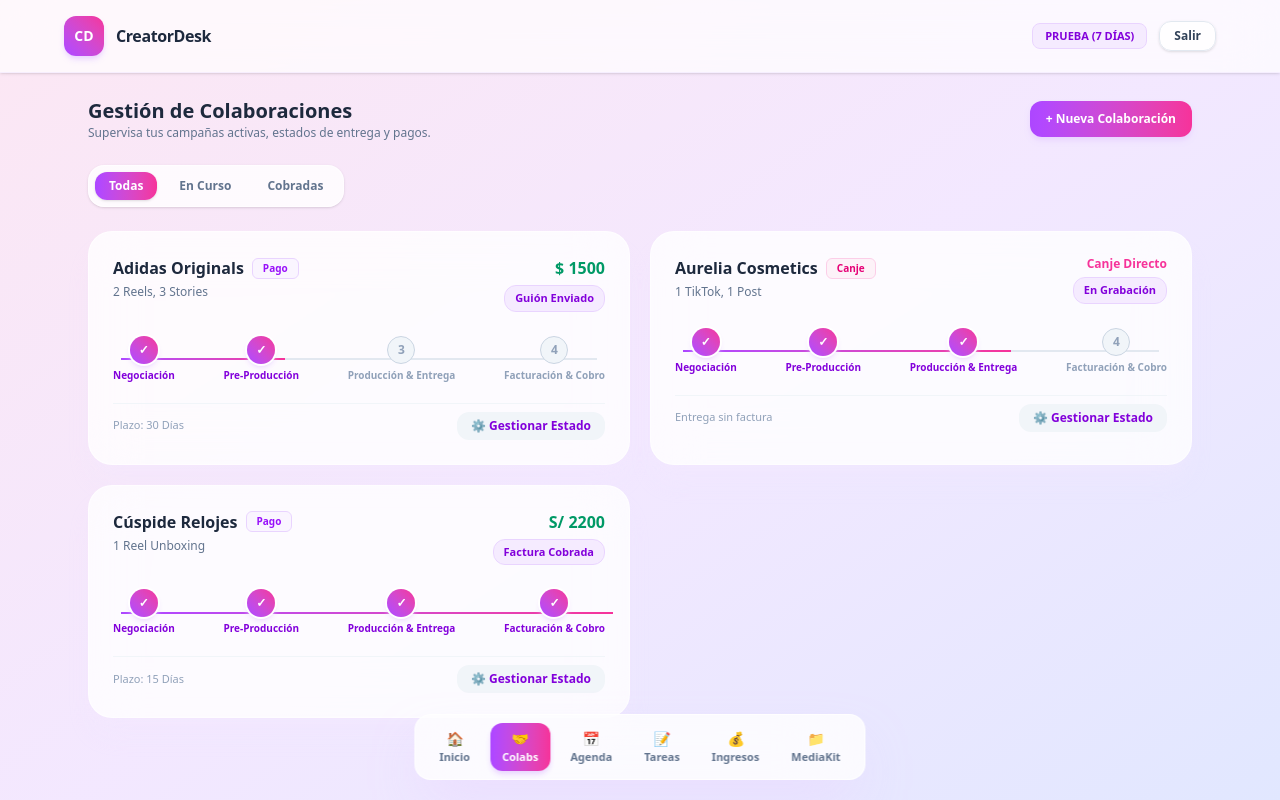
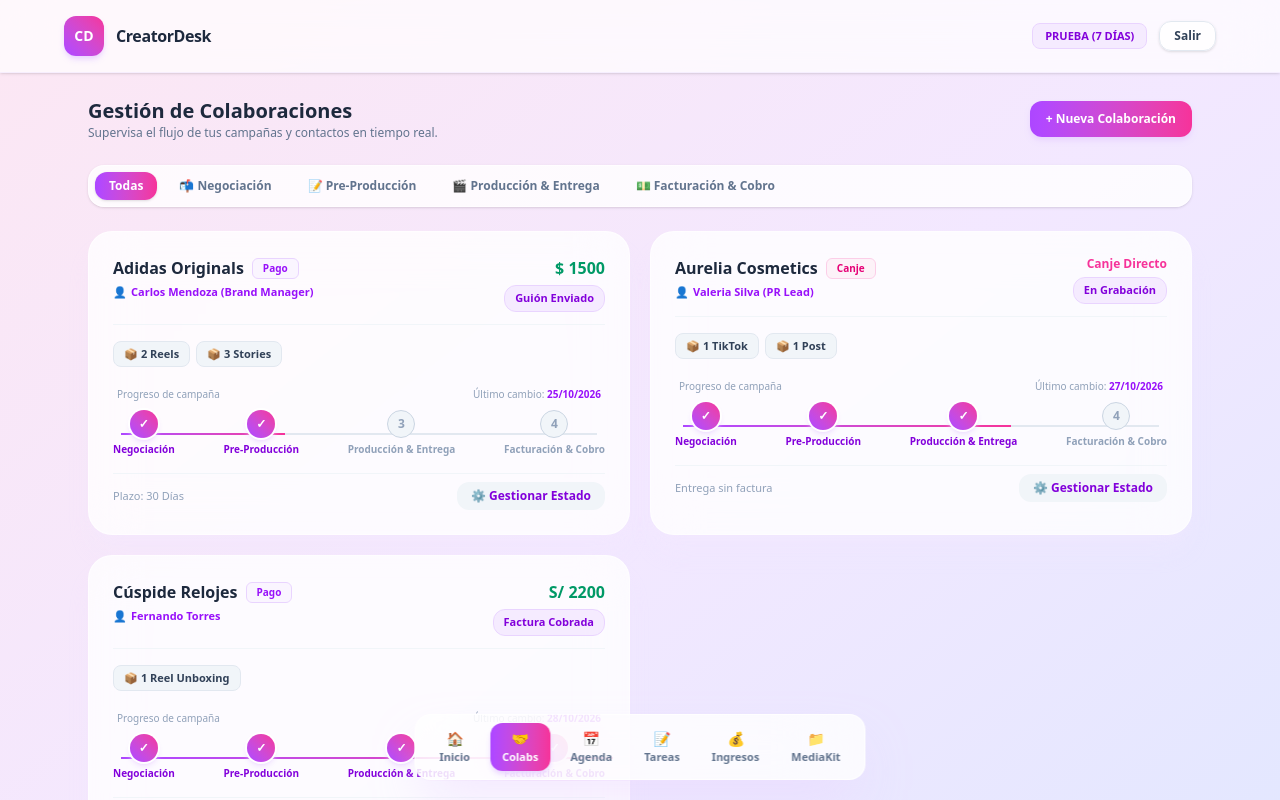
Before and after one commit to diparraguirre-oss/creatordesk, a Next.js app: page /creatordesk/1 in a window 1280 px wide. Shown: the top 800 px of the page. Built offline with nearby package versions, Linux system fonts and the light colour scheme; sample sign-in values are in the browser's storage.

Commit message:
feat: filtros por las 4 etapas reales, registro de fecha por estado, contacto de marca y entregables claros

```diff
--- a/src/app/creatordesk/[creatorSlug]/page.tsx
+++ b/src/app/creatordesk/[creatorSlug]/page.tsx
@@ -27,8 +27,6 @@ export const CAMPAIGN_STAGES = [
   }
 ];
 
-export const ALL_STATUSES = CAMPAIGN_STAGES.flatMap(s => s.statuses);
-
 export default function CreatorDeskAppPage({ params }: { params: { creatorSlug?: string } }) {
   const [loading, setLoading] = useState(true);
   const [user, setUser] = useState<any>(null);
@@ -37,18 +35,19 @@ export default function CreatorDeskAppPage({ params }: { params: { creatorSlug?:
   const [daysRemaining, setDaysRemaining] = useState<number>(7);
   const [activeTab, setActiveTab] = useState<'home' | 'colabs' | 'calendar' | 'tasks' | 'income' | 'mediakit'>('colabs');
 
-  // Filtros de Colabs
+  // Filtros de Colabs por Etapas Reales
   const [colabFilter, setColabFilter] = useState<string>('todas');
   const [showNewColabModal, setShowNewColabModal] = useState(false);
   const [selectedColabForDetail, setSelectedColabForDetail] = useState<any>(null);
 
-  // Formulario Nueva Colaboración
+  // Formulario Nueva Colaboración con Contacto y Entregables explícitos
   const [brandName, setBrandName] = useState('');
+  const [contactName, setContactName] = useState('');
   const [dealType, setDealType] = useState<'Pago' | 'Canje'>('Pago');
   const [currency, setCurrency] = useState<'USD' | 'PEN'>('USD');
   const [amount, setAmount] = useState('');
   const [paymentDays, setPaymentDays] = useState('30');
-  const [deliverables, setDeliverables] = useState({ reels: 1, tiktoks: 0, stories: 2, posts: 0 });
+  const [deliverables, setDeliverables] = useState({ reels: 1, tiktoks: 0, stories: 2, posts: 0, shorts: 0 });
 
   // Modal confirmación tareas
   const [pendingTask, setPendingTask] = useState<any>(null);
@@ -64,32 +63,47 @@ export default function CreatorDeskAppPage({ params }: { params: { creatorSlug?:
     {
       id: '1',
       brand: 'Adidas Originals',
+      contactName: 'Carlos Mendoza (Brand Manager)',
       dealType: 'Pago',
       currency: 'USD',
       amount: 1500,
       paymentDays: 30,
       status: 'Guión Enviado',
-      deliverables: '2 Reels, 3 Stories'
+      deliverables: ['2 Reels', '3 Stories'],
+      statusHistory: {
+        'Campaña Recibida': '20/10/2026',
+        'Guión Enviado': '25/10/2026'
+      }
     },
     {
       id: '2',
       brand: 'Aurelia Cosmetics',
+      contactName: 'Valeria Silva (PR Lead)',
       dealType: 'Canje',
       currency: 'PEN',
       amount: 0,
       paymentDays: 0,
       status: 'En Grabación',
-      deliverables: '1 TikTok, 1 Post'
+      deliverables: ['1 TikTok', '1 Post'],
+      statusHistory: {
+        'Campaña Recibida': '22/10/2026',
+        'En Grabación': '27/10/2026'
+      }
     },
     {
       id: '3',
       brand: 'Cúspide Relojes',
+      contactName: 'Fernando Torres',
       dealType: 'Pago',
       currency: 'PEN',
       amount: 2200,
       paymentDays: 15,
       status: 'Factura Cobrada',
-      deliverables: '1 Reel Unboxing'
+      deliverables: ['1 Reel Unboxing'],
+      statusHistory: {
+        'Campaña Recibida': '10/10/2026',
+        'Factura Cobrada': '28/10/2026'
+      }
     }
   ]);
 
@@ -150,21 +164,29 @@ export default function CreatorDeskAppPage({ params }: { params: { creatorSlug?:
     if (deliverables.tiktoks > 0) delivArray.push(`${deliverables.tiktoks} TikToks`);
     if (deliverables.stories > 0) delivArray.push(`${deliverables.stories} Stories`);
     if (deliverables.posts > 0) delivArray.push(`${deliverables.posts} Posts`);
+    if (deliverables.shorts > 0) delivArray.push(`${deliverables.shorts} Shorts`);
+
+    const todayStr = new Date().toLocaleDateString('es-ES', { day: '2-digit', month: '2-digit', year: 'numeric' });
 
     const newColabObj = {
       id: String(Date.now()),
       brand: brandName,
+      contactName: contactName || 'Contacto directo',
       dealType: dealType,
       currency: dealType === 'Pago' ? currency : 'PEN',
       amount: dealType === 'Pago' ? Number(amount) || 0 : 0,
       paymentDays: Number(paymentDays),
       status: 'Campaña Recibida',
-      deliverables: delivArray.join(', ') || 'Contenido personalizado'
+      deliverables: delivArray.length > 0 ? delivArray : ['Contenido personalizado'],
+      statusHistory: {
+        'Campaña Recibida': todayStr
+      }
     };
 
     setColabs([newColabObj, ...colabs]);
     setShowNewColabModal(false);
     setBrandName('');
+    setContactName('');
     setAmount('');
   };
 
@@ -177,16 +199,29 @@ export default function CreatorDeskAppPage({ params }: { params: { creatorSlug?:
   };
 
   const handleStatusChange = (colabId: string, newStatus: string) => {
-    setColabs(colabs.map(c => c.id === colabId ? { ...c, status: newStatus } : c));
+    const todayStr = new Date().toLocaleDateString('es-ES', { day: '2-digit', month: '2-digit', year: 'numeric' });
+
+    setColabs(colabs.map(c => {
+      if (c.id === colabId) {
+        const updatedHistory = { ...c.statusHistory, [newStatus]: todayStr };
+        return { ...c, status: newStatus, statusHistory: updatedHistory };
+      }
+      return c;
+    }));
+
     if (selectedColabForDetail && selectedColabForDetail.id === colabId) {
-      setSelectedColabForDetail({ ...selectedColabForDetail, status: newStatus });
+      const updatedHistory = { ...selectedColabForDetail.statusHistory, [newStatus]: todayStr };
+      setSelectedColabForDetail({ ...selectedColabForDetail, status: newStatus, statusHistory: updatedHistory });
     }
   };
 
   const filteredColabs = colabs.filter(c => {
     if (colabFilter === 'todas') return true;
-    if (colabFilter === 'activas') return c.status !== 'Factura Cobrada' && c.status !== 'Campaña Cancelada';
-    if (colabFilter === 'cobradas') return c.status === 'Factura Cobrada';
+    const stageIdx = getStageIndex(c.status);
+    if (colabFilter === 'negociacion') return stageIdx === 0;
+    if (colabFilter === 'preprod') return stageIdx === 1;
+    if (colabFilter === 'prod') return stageIdx === 2;
+    if (colabFilter === 'cobro') return stageIdx === 3;
     return true;
   });
 
@@ -326,13 +361,13 @@ export default function CreatorDeskAppPage({ params }: { params: { creatorSlug?:
           </div>
         )}
 
-        {/* PESTAÑA COLABS REDISEÑADA PROFESIONAL */}
+        {/* PESTAÑA COLABS MEJORADA CON FILTROS DE ETAPAS, CONTACTO Y ENTREGABLES PÍLDORA */}
         {activeTab === 'colabs' && (
           <div className="space-y-6">
             <div className="flex flex-col sm:flex-row items-start sm:items-center justify-between gap-4">
               <div>
                 <h2 className="text-xl font-bold text-slate-800">Gestión de Colaboraciones</h2>
-                <p className="text-xs text-slate-500">Supervisa tus campañas activas, estados de entrega y pagos.</p>
+                <p className="text-xs text-slate-500">Supervisa el flujo de tus campañas y contactos en tiempo real.</p>
               </div>
               <button
                 onClick={() => setShowNewColabModal(true)}
@@ -342,17 +377,19 @@ export default function CreatorDeskAppPage({ params }: { params: { creatorSlug?:
               </button>
             </div>
 
-            {/* Filtros Pastel */}
-            <div className="flex items-center space-x-2 bg-white/80 p-1.5 rounded-2xl border border-white/60 shadow-sm w-fit">
+            {/* Filtros por las 4 Etapas Reales */}
+            <div className="flex items-center space-x-2 bg-white/80 p-1.5 rounded-2xl border border-white/60 shadow-sm overflow-x-auto">
               {[
                 { key: 'todas', label: 'Todas' },
-                { key: 'activas', label: 'En Curso' },
-                { key: 'cobradas', label: 'Cobradas' }
+                { key: 'negociacion', label: '📬 Negociación' },
+                { key: 'preprod', label: '📝 Pre-Producción' },
+                { key: 'prod', label: '🎬 Producción & Entrega' },
+                { key: 'cobro', label: '💵 Facturación & Cobro' }
               ].map((f) => (
                 <button
                   key={f.key}
                   onClick={() => setColabFilter(f.key)}
-                  className={`px-3.5 py-1.5 rounded-xl text-xs font-bold transition ${
+                  className={`px-3.5 py-1.5 rounded-xl text-xs font-bold transition whitespace-nowrap ${
                     colabFilter === f.key
                       ? 'bg-gradient-to-r from-purple-500 to-pink-500 text-white shadow-sm'
                       : 'text-slate-500 hover:text-slate-800'
@@ -363,17 +400,18 @@ export default function CreatorDeskAppPage({ params }: { params: { creatorSlug?:
               ))}
             </div>
 
-            {/* Tarjetas Rediseñadas Elegantes */}
+            {/* Tarjetas de Colaboración */}
             <div className="grid grid-cols-1 lg:grid-cols-2 gap-5">
               {filteredColabs.map((c) => {
                 const currentStageIdx = getStageIndex(c.status);
+                const lastDate = c.statusHistory?.[c.status] || 'Hoy';
 
                 return (
                   <div
                     key={c.id}
-                    className="bg-white/80 backdrop-blur-xl border border-white/60 p-6 rounded-3xl space-y-5 shadow-xl shadow-purple-100/30 hover:border-purple-200 transition group"
+                    className="bg-white/80 backdrop-blur-xl border border-white/60 p-6 rounded-3xl space-y-4 shadow-xl shadow-purple-100/30 hover:border-purple-200 transition"
                   >
-                    <div className="flex items-start justify-between">
+                    <div className="flex items-start justify-between border-b border-slate-100 pb-3">
                       <div className="space-y-1">
                         <div className="flex items-center space-x-2">
                           <h3 className="font-black text-slate-800 text-base">{c.brand}</h3>
@@ -385,7 +423,9 @@ export default function CreatorDeskAppPage({ params }: { params: { creatorSlug?:
                             {c.dealType}
                           </span>
                         </div>
-                        <p className="text-xs font-medium text-slate-500">{c.deliverables}</p>
+                        <p className="text-[11px] font-semibold text-purple-600 flex items-center gap-1">
+                          👤 <span>{c.contactName || 'Sin contacto asignado'}</span>
+                        </p>
                       </div>
 
                       <div className="text-right space-y-1">
@@ -402,10 +442,23 @@ export default function CreatorDeskAppPage({ params }: { params: { creatorSlug?:
                       </div>
                     </div>
 
-                    {/* Timeline de Hitos Elegante */}
+                    {/* Visualización clara de Entregables */}
+                    <div className="flex flex-wrap gap-1.5">
+                      {c.deliverables?.map((d: string, idx: number) => (
+                        <span key={idx} className="px-2.5 py-1 bg-slate-100 border border-slate-200 text-slate-700 font-semibold text-[11px] rounded-lg">
+                          📦 {d}
+                        </span>
+                      ))}
+                    </div>
+
+                    {/* Timeline con Fecha del Estado Actual */}
                     <div className="space-y-2 pt-1">
+                      <div className="flex justify-between items-center text-[10px] text-slate-400 font-medium px-1">
+                        <span>Progreso de campaña</span>
+                        <span>Último cambio: <strong className="text-purple-600">{lastDate}</strong></span>
+                      </div>
+
                       <div className="relative flex items-center justify-between">
-                        {/* Línea conectora de fondo */}
                         <div className="absolute top-1/2 left-2 right-2 -translate-y-1/2 h-0.5 bg-slate-200 -z-0"></div>
                         <div
                           className="absolute top-1/2 left-2 -translate-y-1/2 h-0.5 bg-gradient-to-r from-purple-500 to-pink-500 transition-all duration-500 -z-0"
@@ -502,14 +555,14 @@ export default function CreatorDeskAppPage({ params }: { params: { creatorSlug?:
 
       </main>
 
-      {/* Modal / Drawer para Gestión Detallada de Estado de Campaña */}
+      {/* Modal / Drawer para Gestión Detallada con Registro de Fechas */}
       {selectedColabForDetail && (
         <div className="fixed inset-0 bg-slate-900/60 backdrop-blur-sm flex items-center justify-center p-4 z-50">
           <div className="bg-white p-6 rounded-3xl max-w-md w-full space-y-5 shadow-2xl border border-purple-100">
             <div className="flex items-center justify-between border-b border-slate-100 pb-3">
               <div>
                 <h2 className="text-base font-bold text-slate-800">{selectedColabForDetail.brand}</h2>
-                <p className="text-xs text-slate-400">Actualizar flujo de la colaboración</p>
+                <p className="text-xs text-slate-400">Contacto: {selectedColabForDetail.contactName}</p>
               </div>
               <button
                 onClick={() => setSelectedColabForDetail(null)}
@@ -520,8 +573,8 @@ export default function CreatorDeskAppPage({ params }: { params: { creatorSlug?:
             </div>
 
             <div className="space-y-3">
-              <label className="block text-xs font-bold text-slate-600">Seleccionar Estado Actual (13 Fases):</label>
-              <div className="space-y-2 max-h-60 overflow-y-auto pr-1">
+              <label className="block text-xs font-bold text-slate-600">Seleccionar Estado Actual (Con fecha de registro):</label>
+              <div className="space-y-3 max-h-64 overflow-y-auto pr-1">
                 {CAMPAIGN_STAGES.map((stg) => (
                   <div key={stg.stage} className="space-y-1">
                     <span className="text-[11px] font-bold text-purple-600 flex items-center gap-1">
@@ -529,20 +582,30 @@ export default function CreatorDeskAppPage({ params }: { params: { creatorSlug?:
                       <span>{stg.stage}</span>
                     </span>
                     <div className="grid grid-cols-1 gap-1 pl-2">
-                      {stg.statuses.map((st) => (
+                      {stg.statuses.map((st) => {
+                        const dateLogged = selectedColabForDetail.statusHistory?.[st];
+                        const isSelected = selectedColabForDetail.status === st;
+
+                        return (
                           <button
                             key={st}
                             type="button"
                             onClick={() => handleStatusChange(selectedColabForDetail.id, st)}
-                          className={`w-full text-left px-3 py-2 rounded-xl text-xs font-semibold transition border ${
-                            selectedColabForDetail.status === st
+                            className={`w-full flex items-center justify-between px-3 py-2 rounded-xl text-xs font-semibold transition border ${
+                              isSelected
                                 ? 'bg-gradient-to-r from-purple-500 to-pink-500 text-white font-bold border-transparent shadow-sm'
                                 : 'bg-slate-50 border-slate-200 text-slate-700 hover:bg-slate-100'
                             }`}
                           >
-                          {st}
+                            <span>{st}</span>
+                            {dateLogged && (
+                              <span className={`text-[10px] ${isSelected ? 'text-white/80' : 'text-slate-400'}`}>
+                                📅 {dateLogged}
+                              </span>
+                            )}
                           </button>
-                      ))}
+                        );
+                      })}
                     </div>
                   </div>
                 ))}
@@ -559,16 +622,16 @@ export default function CreatorDeskAppPage({ params }: { params: { creatorSlug?:
         </div>
       )}
 
-      {/* Modal Nueva Colaboración */}
+      {/* Modal Nueva Colaboración con Persona de Contacto y Entregables Claros */}
       {showNewColabModal && (
         <div className="fixed inset-0 bg-slate-900/60 backdrop-blur-sm flex items-center justify-center p-4 z-50 overflow-y-auto">
-          <div className="bg-white p-6 rounded-3xl max-w-md w-full space-y-5 shadow-2xl border border-purple-100 my-8">
+          <div className="bg-white p-6 rounded-3xl max-w-md w-full space-y-4 shadow-2xl border border-purple-100 my-8">
             <div className="flex items-center justify-between border-b border-slate-100 pb-3">
               <h2 className="text-base font-bold text-slate-800">Nueva Colaboración</h2>
               <button onClick={() => setShowNewColabModal(false)} className="text-slate-400 hover:text-slate-600 text-xs font-bold">✕</button>
             </div>
 
-            <form onSubmit={handleCreateColab} className="space-y-4">
+            <form onSubmit={handleCreateColab} className="space-y-3.5">
               <div>
                 <label className="block text-xs font-semibold text-slate-600 mb-1">Nombre de la Marca</label>
                 <input
@@ -577,7 +640,18 @@ export default function CreatorDeskAppPage({ params }: { params: { creatorSlug?:
                   placeholder="Ej: Nike, Samsung..."
                   value={brandName}
                   onChange={(e) => setBrandName(e.target.value)}
-                  className="w-full px-3.5 py-2.5 bg-slate-50 border border-slate-200 rounded-xl text-xs text-slate-800 focus:outline-none focus:border-purple-400"
+                  className="w-full px-3.5 py-2 bg-slate-50 border border-slate-200 rounded-xl text-xs text-slate-800 focus:outline-none focus:border-purple-400"
+                />
+              </div>
+
+              <div>
+                <label className="block text-xs font-semibold text-slate-600 mb-1">Persona / Punto de Contacto</label>
+                <input
+                  type="text"
+                  placeholder="Ej: Andrea Badillo (Marketing Manager)"
+                  value={contactName}
+                  onChange={(e) => setContactName(e.target.value)}
+                  className="w-full px-3.5 py-2 bg-slate-50 border border-slate-200 rounded-xl text-xs text-slate-800 focus:outline-none focus:border-purple-400"
                 />
               </div>
 
@@ -610,7 +684,7 @@ export default function CreatorDeskAppPage({ params }: { params: { creatorSlug?:
               </div>
 
               {dealType === 'Pago' && (
-                <div className="space-y-3 p-3.5 bg-slate-50 rounded-2xl border border-slate-200/80">
+                <div className="space-y-3 p-3 bg-slate-50 rounded-2xl border border-slate-200/80">
                   <div>
                     <label className="block text-xs font-semibold text-slate-600 mb-1">Moneda de Pago</label>
                     <div className="grid grid-cols-2 gap-2">
@@ -652,6 +726,48 @@ export default function CreatorDeskAppPage({ params }: { params: { creatorSlug?:
                   </div>
                 </div>
               )}
+
+              {/* Selección Visual de Entregables */}
+              <div>
+                <label className="block text-xs font-semibold text-slate-600 mb-1.5">Contenidos a Entregar (Selección)</label>
+                <div className="grid grid-cols-2 gap-2 text-xs">
+                  <div className="flex items-center justify-between p-2 bg-slate-50 rounded-xl border border-slate-200">
+                    <span>🎬 Reels</span>
+                    <div className="flex items-center space-x-1">
+                      <button type="button" onClick={() => setDeliverables({ ...deliverables, reels: Math.max(0, deliverables.reels - 1) })} className="px-2 py-0.5 bg-slate-200 rounded font-bold">-</button>
+                      <span className="font-bold px-1">{deliverables.reels}</span>
+                      <button type="button" onClick={() => setDeliverables({ ...deliverables, reels: deliverables.reels + 1 })} className="px-2 py-0.5 bg-slate-200 rounded font-bold">+</button>
+                    </div>
+                  </div>
+
+                  <div className="flex items-center justify-between p-2 bg-slate-50 rounded-xl border border-slate-200">
+                    <span>🎵 TikToks</span>
+                    <div className="flex items-center space-x-1">
+                      <button type="button" onClick={() => setDeliverables({ ...deliverables, tiktoks: Math.max(0, deliverables.tiktoks - 1) })} className="px-2 py-0.5 bg-slate-200 rounded font-bold">-</button>
+                      <span className="font-bold px-1">{deliverables.tiktoks}</span>
+                      <button type="button" onClick={() => setDeliverables({ ...deliverables, tiktoks: deliverables.tiktoks + 1 })} className="px-2 py-0.5 bg-slate-200 rounded font-bold">+</button>
+                    </div>
+                  </div>
+
+                  <div className="flex items-center justify-between p-2 bg-slate-50 rounded-xl border border-slate-200">
+                    <span>📱 Stories</span>
+                    <div className="flex items-center space-x-1">
+                      <button type="button" onClick={() => setDeliverables({ ...deliverables, stories: Math.max(0, deliverables.stories - 1) })} className="px-2 py-0.5 bg-slate-200 rounded font-bold">-</button>
+                      <span className="font-bold px-1">{deliverables.stories}</span>
+                      <button type="button" onClick={() => setDeliverables({ ...deliverables, stories: deliverables.stories + 1 })} className="px-2 py-0.5 bg-slate-200 rounded font-bold">+</button>
+                    </div>
+                  </div>
+
+                  <div className="flex items-center justify-between p-2 bg-slate-50 rounded-xl border border-slate-200">
+                    <span>🖼️ Posts</span>
+                    <div className="flex items-center space-x-1">
+                      <button type="button" onClick={() => setDeliverables({ ...deliverables, posts: Math.max(0, deliverables.posts - 1) })} className="px-2 py-0.5 bg-slate-200 rounded font-bold">-</button>
+                      <span className="font-bold px-1">{deliverables.posts}</span>
+                      <button type="button" onClick={() => setDeliverables({ ...deliverables, posts: deliverables.posts + 1 })} className="px-2 py-0.5 bg-slate-200 rounded font-bold">+</button>
+                    </div>
+                  </div>
+                </div>
+              </div>
 
               <div className="flex items-center justify-end space-x-2 pt-2 border-t border-slate-100">
                 <button
```
Lines whose indentation alone changed are shown as unchanged.
